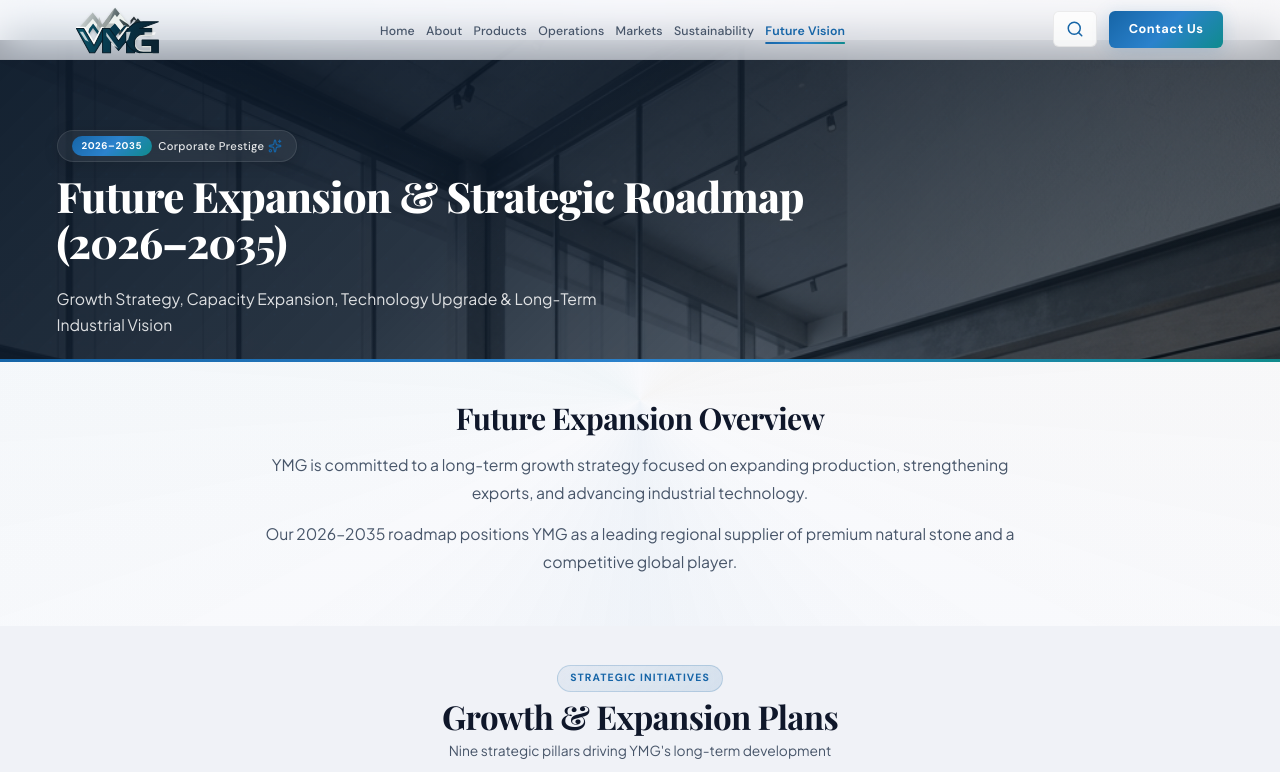
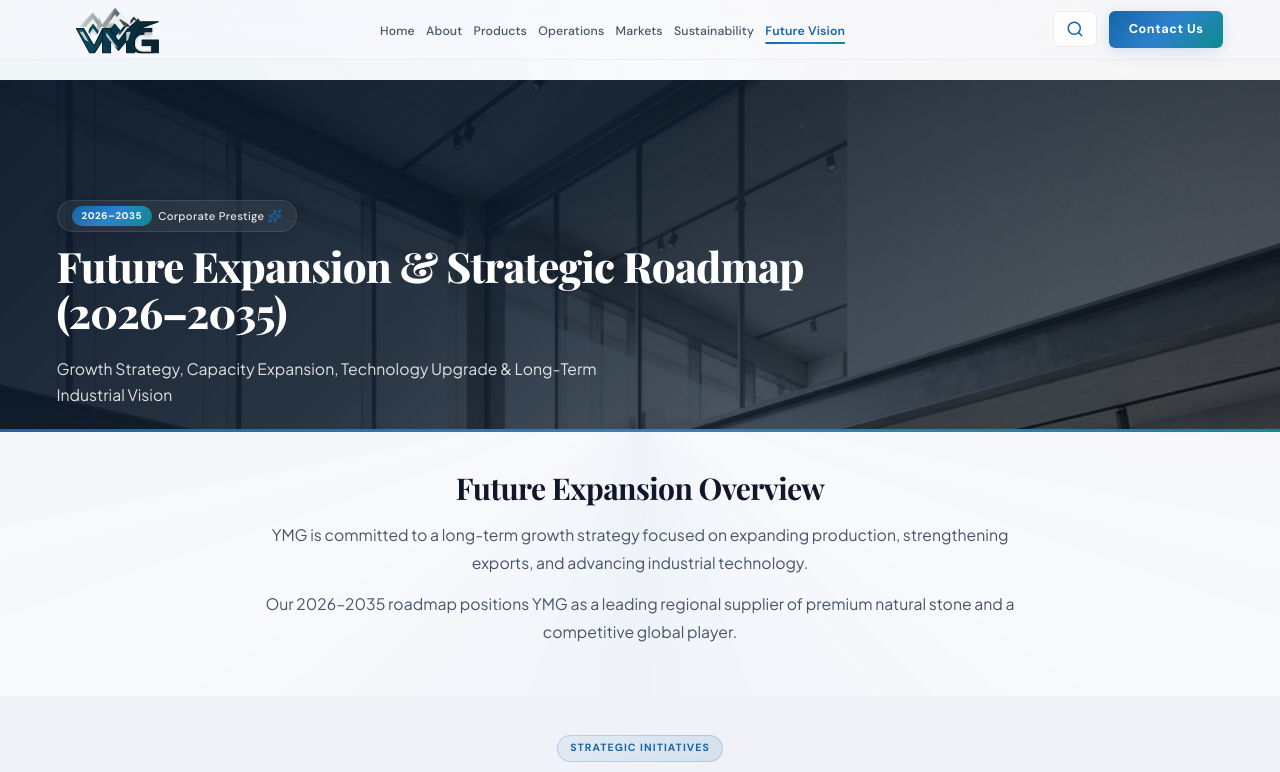
Before and after one commit to abdibiranu30680070/ygm, a React (Vite) app: page /future-vision in a window 1280 px wide. Shown: the top 772 px of the page. Built offline with nearby package versions, Linux system fonts and the light colour scheme; a web font is replaced by a local one.

Commit message:
fix css logo

```diff
--- a/src/styles/hero.css
+++ b/src/styles/hero.css
@@ -78,7 +78,8 @@
 /* === INNER PAGE HERO (Small) === */
 .hero.hero-small {
   min-height: 28vh;
-  padding-top: 90px;
+  margin-top: 0;
+  padding-top: 120px;
   padding-bottom: var(--space-xl);
 }
 
```
